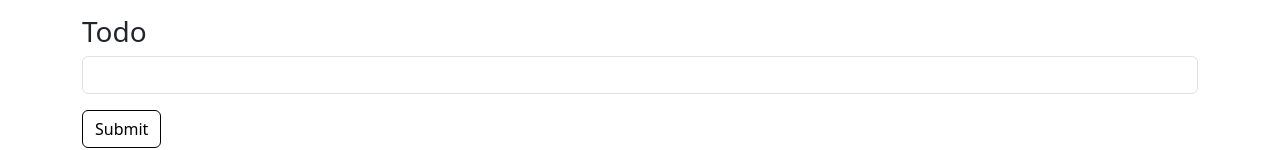
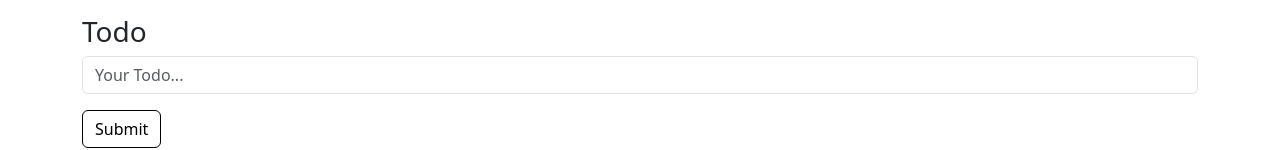
Before and after one commit to Rishab-innovative/Todo, a React (Create React App) app: page / in a window 1280 px wide. Shown: the part 135-285 px from the top of the page. Built offline with nearby package versions, Linux system fonts and the light colour scheme.

Commit message:
task3 done

```diff
--- a/package.json
+++ b/package.json
@@ -11,12 +11,14 @@
     "@types/react": "^18.2.21",
     "@types/react-dom": "^18.2.7",
     "bootstrap": "^5.3.2",
+    "formik": "^2.4.5",
     "react": "^18.2.0",
     "react-bootstrap": "^2.8.0",
     "react-dom": "^18.2.0",
     "react-scripts": "5.0.1",
     "typescript": "^4.9.5",
-    "web-vitals": "^2.1.4"
+    "web-vitals": "^2.1.4",
+    "yup": "^1.2.0"
   },
   "scripts": {
     "start": "react-scripts start",
--- a/src/Todo.tsx
+++ b/src/Todo.tsx
@@ -19,8 +19,14 @@ const Todo: React.FC = () => {
   };
 
   const _add = () => {
-    data.unshift(inputValue);
-    setData([...data]);
+    if (inputValue === "") {
+      const temp: any = document.querySelector<HTMLElement>(".inputField");
+      temp.style.borderColor = "red";
+    } else {
+      data.unshift(inputValue);
+      setData([...data]);
+      setInputValue("");
+    }
   };
 
   return (
@@ -42,6 +48,9 @@ const Todo: React.FC = () => {
         <h3>Todo</h3>
         <InputGroup className="mb-3">
           <Form.Control
+            className="inputField"
+            placeholder="Your Todo..."
+            value={inputValue}
             aria-label="Default"
             aria-describedby="inputGroup-sizing-default"
             onChange={(event) => setInputValue(event.target.value)}
```
Also changed, not shown: 1 other file (tests, documents, lock files or other folders).
